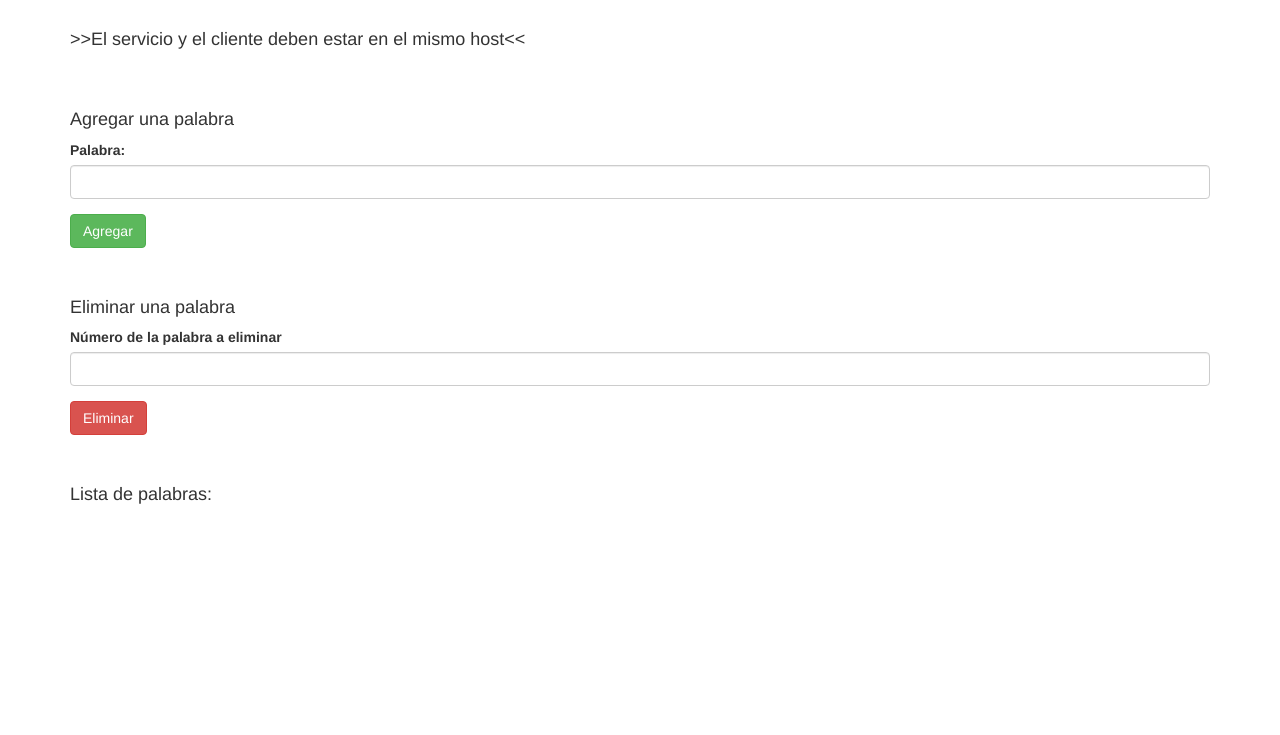
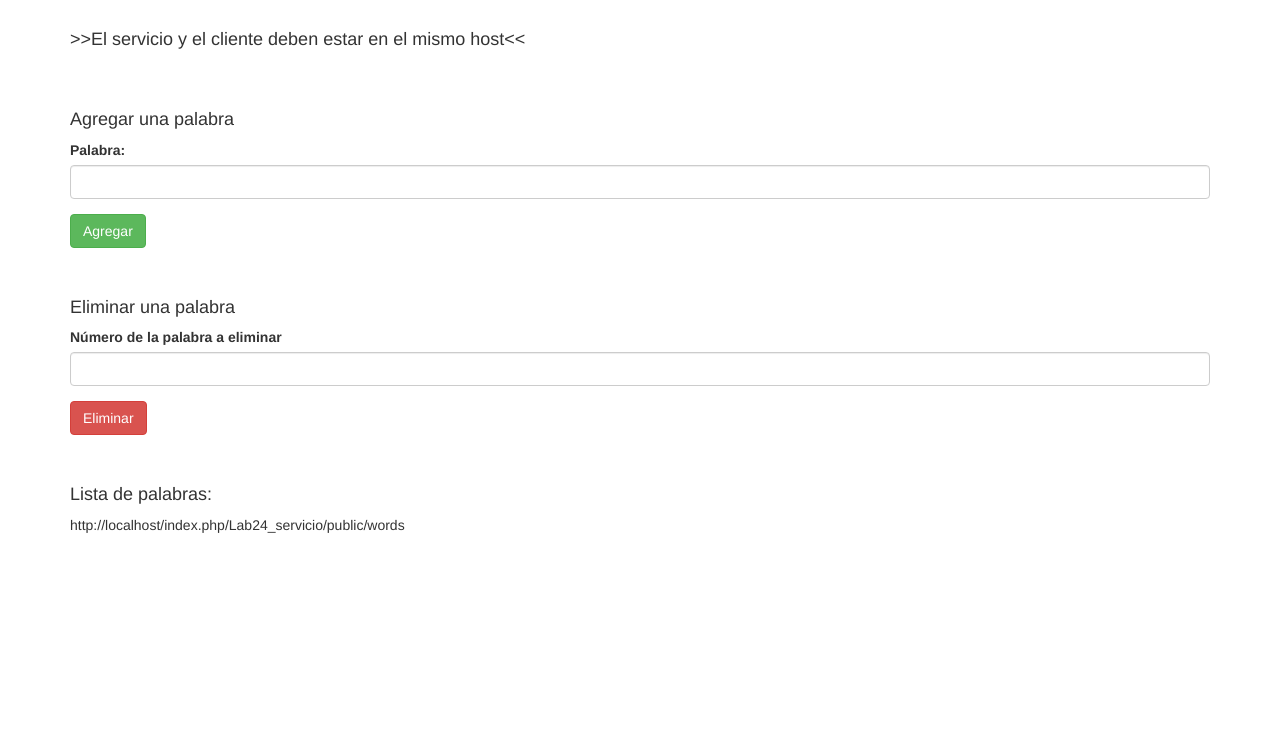
Before and after one commit to EduardoCuestaC/DAW_A00570171, a PHP site: page /index.php in a window 1280 px wide. Shown: the top 735 px of the page. Run offline with PHP 8.4, Linux system fonts and the light colour scheme; data that the repository does not hold is empty.

Commit message:
corregir urls, solo funcionaba en mi computadora

```diff
--- a/Lab24_cliente/delete.php
+++ b/Lab24_cliente/delete.php
@@ -4,7 +4,7 @@
 if(count($_POST)<=0)
     return;
 $h = curl_init();
-curl_setopt($h, CURLOPT_URL, "http://".$_SERVER["HTTP_HOST"]."/Labs/Lab24_servicio/public/words/".$_POST["word"]);
+curl_setopt($h, CURLOPT_URL, "http://".$_SERVER["HTTP_HOST"].preg_replace("/\/Lab24_cliente\/delete.php/","",$_SERVER["REQUEST_URI"])."/Lab24_servicio/public/words/".$_POST["word"]);
 curl_setopt($h, CURLOPT_CUSTOMREQUEST, "DELETE");
 $r = curl_exec($h);
 curl_close($h);
--- a/Lab24_cliente/index.php
+++ b/Lab24_cliente/index.php
@@ -1,13 +1,14 @@
 <?php
+if(!preg_match("/\/index.php/", $_SERVER["REQUEST_URI"]))
+    header("Location: index.php");
 include("idx.html");
-//GET
-
 $h = curl_init();
-curl_setopt($h, CURLOPT_URL, "http://".$_SERVER["HTTP_HOST"]."/Labs/Lab24_servicio/public/words");
+curl_setopt($h, CURLOPT_URL, "http://".$_SERVER["HTTP_HOST"].preg_replace("/((\/Lab24_cliente\/index.php)|(\/Lab24_cliente\/))/","",$_SERVER["REQUEST_URI"])."/Lab24_servicio/public/words");
 curl_setopt($h, CURLOPT_RETURNTRANSFER, true);
 $r = json_decode(curl_exec($h));
 curl_close($h);
 for($i=0;$i<count($r);$i++){
     echo $r[$i][0].". ".$r[$i][1]."<br>";
 }
+echo "http://".$_SERVER["HTTP_HOST"].preg_replace("/((\/Lab24_cliente\/index.php)|(\/Lab24_cliente\/))/","",$_SERVER["REQUEST_URI"])."/Lab24_servicio/public/words";
 echo "</div></body></html>";
--- a/Lab24_cliente/insert.php
+++ b/Lab24_cliente/insert.php
@@ -3,7 +3,7 @@ if(count($_POST)<=0)
     return;
 $h = curl_init();
 $s = $_POST["word"];
-curl_setopt($h, CURLOPT_URL, "http://".$_SERVER["HTTP_HOST"]."/Labs/Lab24_servicio/public/words");
+curl_setopt($h, CURLOPT_URL, "http://".$_SERVER["HTTP_HOST"].preg_replace("/\/Lab24_cliente\/insert.php/","",$_SERVER["REQUEST_URI"])."/Lab24_servicio/public/words");
 curl_setopt($h, CURLOPT_CUSTOMREQUEST, "POST");
 curl_setopt($h, CURLOPT_POSTFIELDS, $s);
 curl_setopt($h, CURLOPT_HTTPHEADER, array(
```
